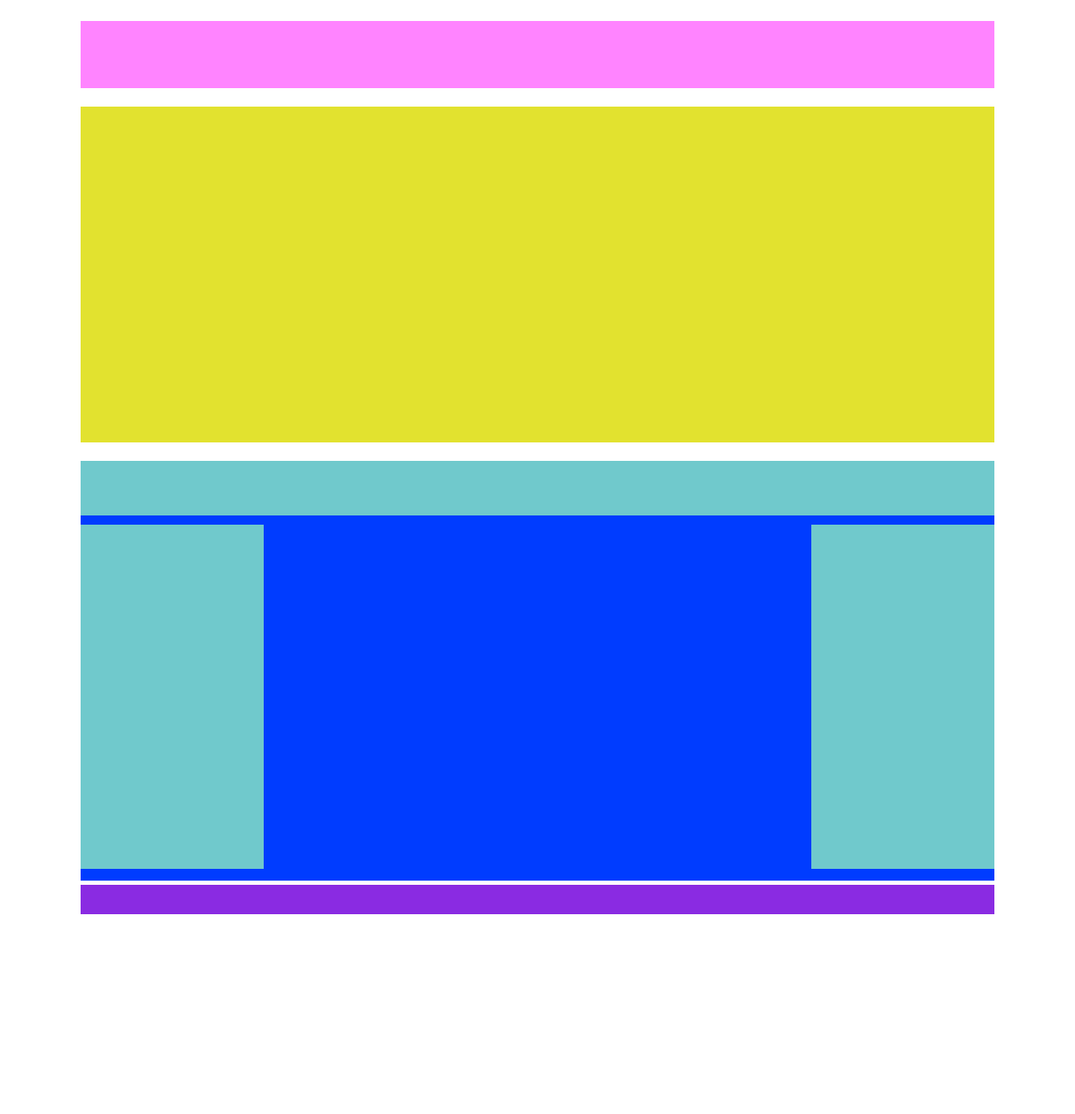
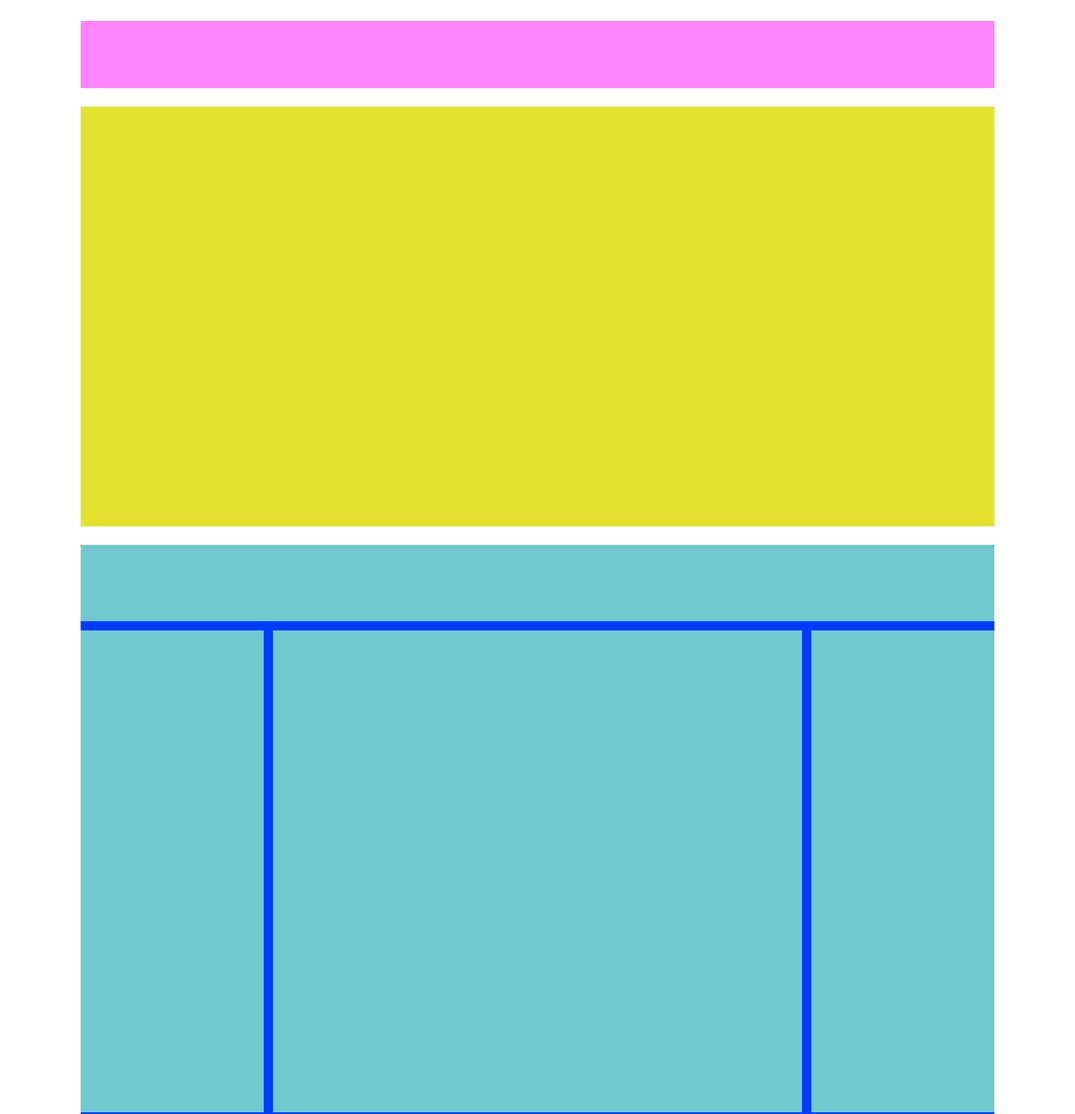
Before and after one commit to GianniPio/htmlcss-struttura-wp, a plain HTML site: page index.html in a window 1280 px wide. Shown: the top 1327 px of the page at 84% size. Before the commit the page ends 1114 px from the top, so only its background shows below. Drawn offline with Linux system fonts and the light colour scheme.

Commit message:
Commenti e riparazioni

```diff
--- a/css/style.css
+++ b/css/style.css
@@ -15,7 +15,7 @@
 
 /* tag header */
 
-.bottom{
+.margin{
     margin-bottom: 2%;
 }
 
@@ -28,46 +28,47 @@ header{
 
 .sopra{
     background-color: rgb(226, 226, 47);
-    height: 400px;
+    height: 500px;
 }
 
 .sotto{
     background-color: rgb(0, 60, 255) ;
-    height: 500px;
+    height: 700px;
 }
 
 /* tag della classe "sotto" */
 
+.sfondo{
+    background-color:rgb(112, 201, 204) ;
+}
+
 .title{
-    background-color: rgb(112, 201, 204);
     height: 13%;
     margin-bottom: 1%;
 }
 
 .left{
-    background-color: rgb(112, 201, 204);
     height: 82%;
     width: 20%;
     float: left;
     margin-right: 1%;
 }
 
-/* .center{
-    background-color: rgb(112, 201, 204);
+.center{
     height: 82%;
-    width: 120px;
-    margin: 0% 50%;
+    width: 58%;
+    margin: 0% auto;
+    display: inline-block;
 
-} */
+}
 
 .right{
-    background-color: rgb(112, 201, 204);
     height: 82%;
     width: 20%;
     float: right;
 }
 
-/* .clearflix::after{
+/* .clearflix{
     content: "";
     display: table;
     clear: both;
@@ -78,6 +79,6 @@ header{
 
 footer{
     background-color: blueviolet;
-    height: 35px;
+    height: 40px;
     margin-top: 0.5%;
 }
--- a/index.html
+++ b/index.html
@@ -10,33 +10,43 @@
 <body>
     <div id="contenitore">
 
-        <header class="bottom">
+        <!-- Titolo della pagina -->
+        <header class="margin">
+        </header>
+        <!-- /Titolo della pagina -->
 
-        </header>
+        <!-- Centro della pagina -->
+        <main>
+            <!-- Sezione di sopra -->
+            <section class="sopra margin">
+            </section>
+            <!-- /Sezione di sopra -->
 
-        <main>
-            <section class="sopra bottom">
-            </section>
-
+            <!-- Sezione di sotto -->
             <section class="sotto">
 
-                <section class="title">
+                <section class="title sfondo">
                 </section>
 
-                <aside class="left">
+                <aside class="left sfondo">
                 </aside>
 
-                <article class="center">
+                <article class="center sfondo">
                 </article>
 
-                <aside class="right">
+                <aside class="right sfondo">
                 </aside>
 
             </section>
+            <!-- /Sezione di sotto -->
+
         </main>
+        <!-- /Centro della pagina -->
 
+        <!-- footer della pagina -->
         <footer>
         </footer>
+        <!-- /footer della pagina -->
 
     </div>
 
```
